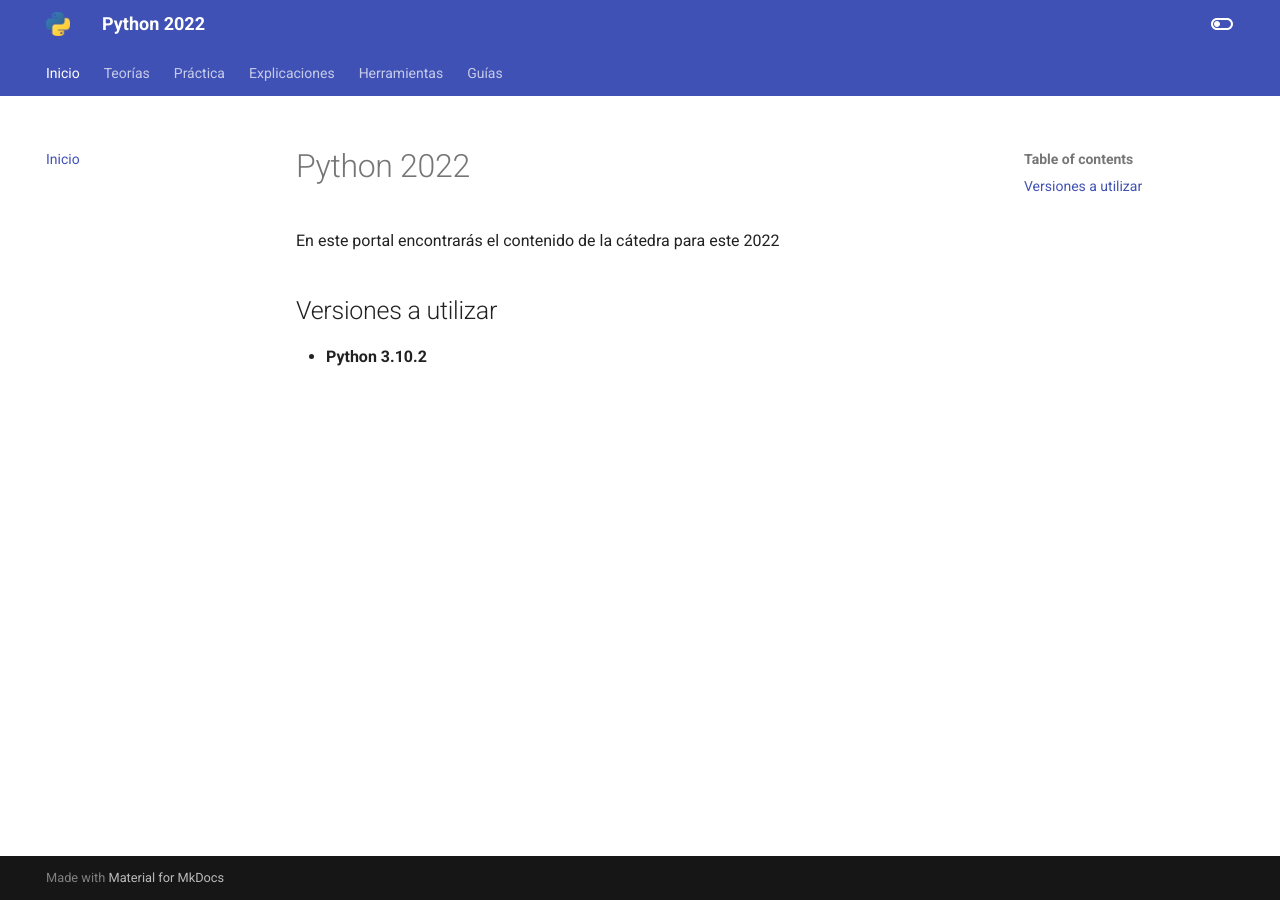
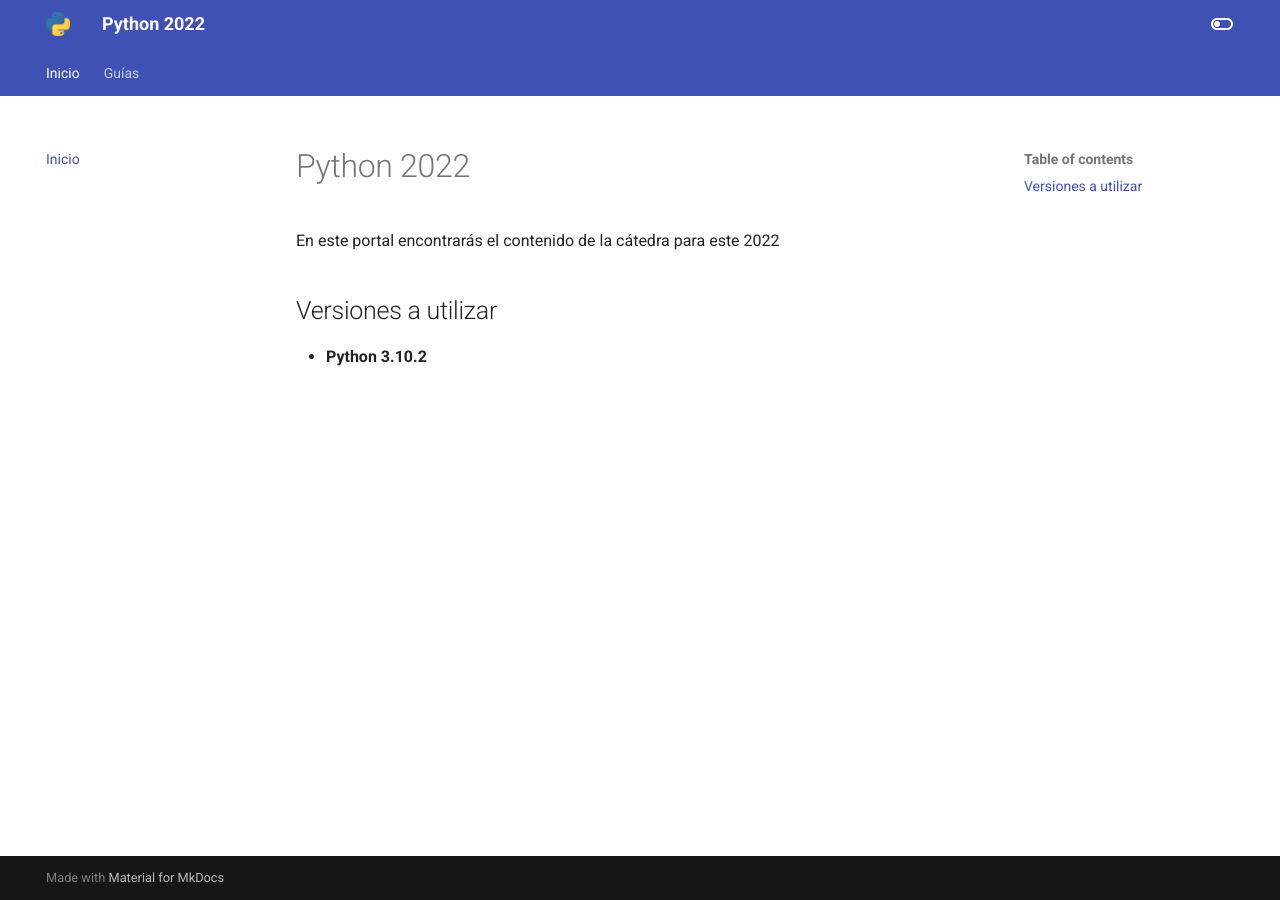
Before and after one commit to python-unlp/2022, an MkDocs documentation site: the page built from docs/index.md, in a window 1280 px wide. Built offline with MkDocs 1.6.1 and Material for MkDocs 9.7.7, drawn with Linux system fonts in a browser that asks for light colours; some of the changed lines change nothing that is shown.

Commit message:
Quitamos momentaneamente las secciones que no tienen contenido

```diff
--- a/mkdocs.yml
+++ b/mkdocs.yml
@@ -25,10 +25,10 @@
 
 nav:
   - Inicio: index.md
-  - Teorías: 01_teorias.md
-  - Práctica: 02_practicas.md
-  - Explicaciones: 03_explicaciones.md
-  - Herramientas: 04_herramientas.md
+  # - Teorías: 01_teorias.md
+  # - Práctica: 02_practicas.md
+  # - Explicaciones: 03_explicaciones.md
+  # - Herramientas: 04_herramientas.md
   - Guías:
     - Comandos: guias/01_commands.md
     - Ssh: guias/02_ssh.md
```
